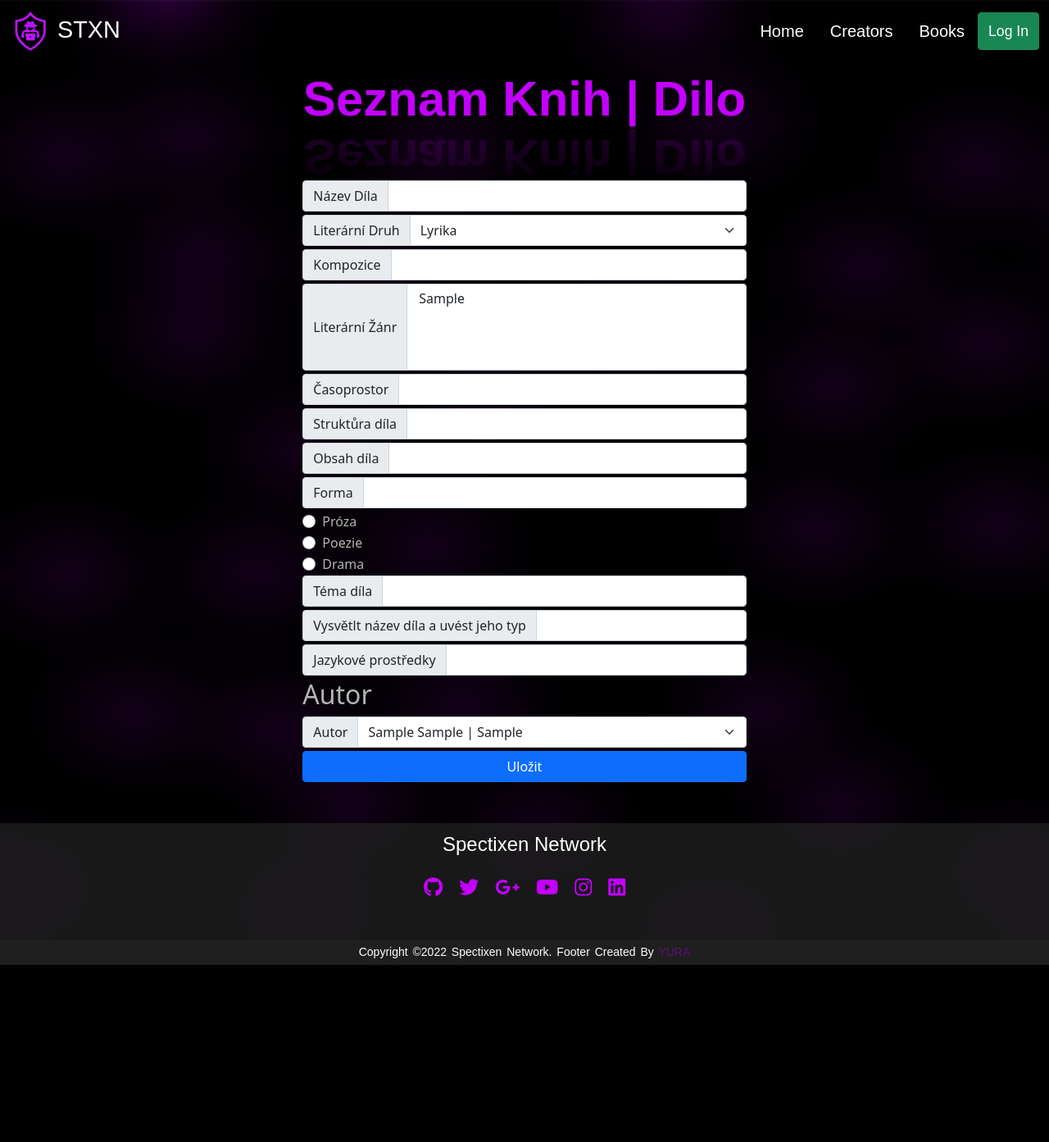
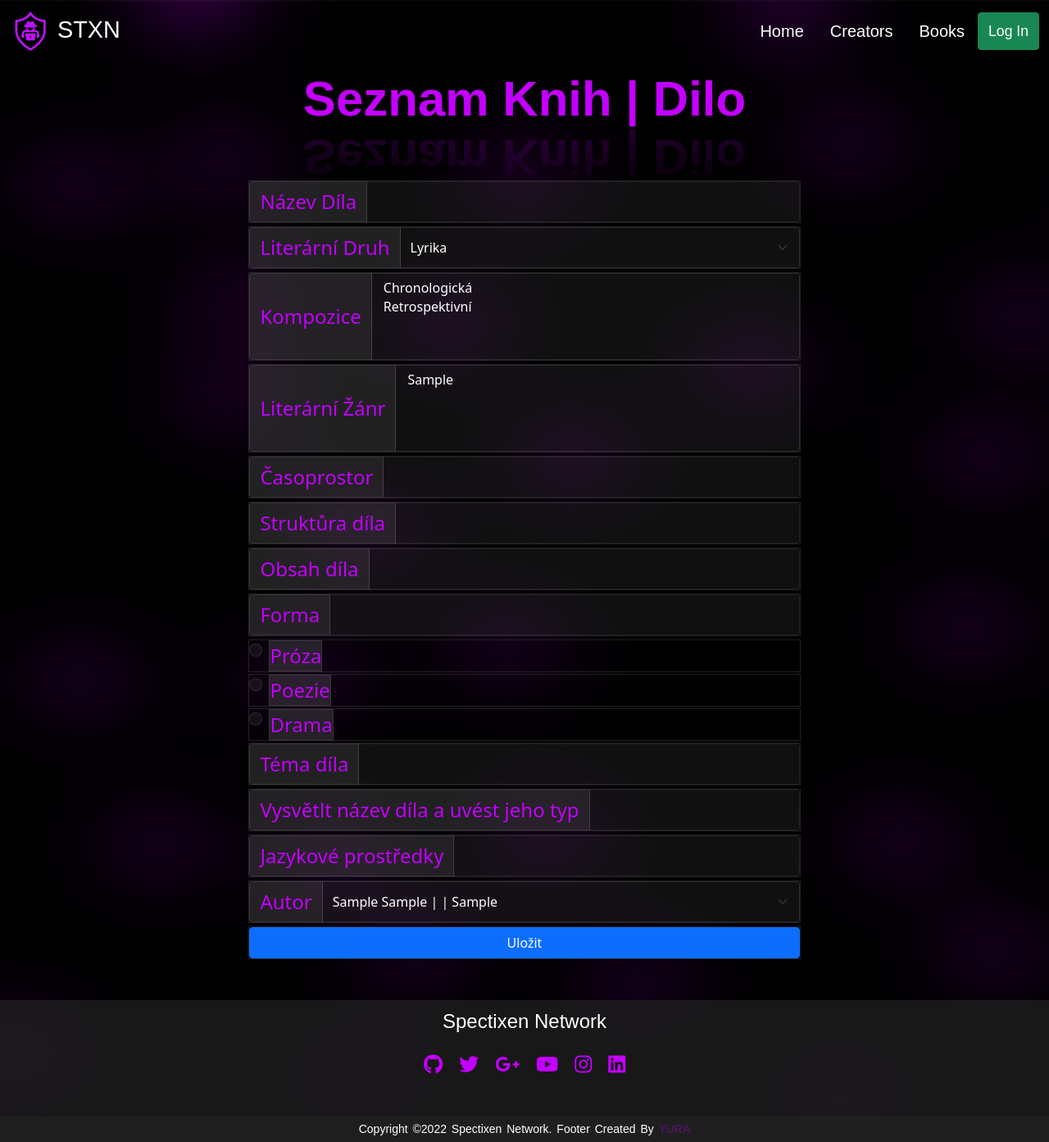
Before and after one commit to Spectixen-Network/STXN-WEBv0, a PHP site: page /seznam-knih/views/formDilo.php in a window 1280 px wide. Shown: the whole page at 82% size. Before the commit the page ends 1177 px from the top, so only its background shows below. Run offline with PHP 8.4, Linux system fonts and the light colour scheme; tables that the repository leaves empty hold one stand-in row (values such as "Sample post"); data that the repository does not hold is empty; some libraries are stand-ins or nearby versions.

Commit message:
Snad už předfinální podoba formulářů.

```diff
--- a/css/style.css
+++ b/css/style.css
@@ -761,7 +761,7 @@ footer {
 }
 
 .knihy-forms {
-    height: 44.5vh;
+    /*height: 44.5vh;*/
 }
 
 .knihy-forms *:not(button, option) {
--- a/seznam-knih/views/formAutor.php
+++ b/seznam-knih/views/formAutor.php
@@ -20,6 +20,7 @@ banner("Seznam Knih | Autor");
 <div class="container d-flex justify-content-center">
 
     <form action="../saves/saveAutor.php" method="POST">
+        <div style="height: 44.5vh;">
             <div class="knihy-forms">
                 <div class="input-group mb-1">
                     <span class="input-group-text">Jméno a Příjmení</span>
@@ -45,6 +46,7 @@ banner("Seznam Knih | Autor");
                     <button type="submit" class="btn btn-primary">Přidat</button>
                 </div>
             </div>
+        </div>
     </form>
 </div>
 
--- a/seznam-knih/views/formDilo.php
+++ b/seznam-knih/views/formDilo.php
@@ -8,7 +8,7 @@ $query = "SELECT * FROM zanr";
 $result = mysqli_query($con, $query);
 $zanry = mysqli_fetch_all($result);
 
-$autorIDQuery = "SELECT * FROM autor;";
+$autorIDQuery = "SELECT * FROM (autor a INNER JOIN autor_smer a_s ON a.id = a_s.autor_id) INNER JOIN smer s ON a_s.smer_id = s.id;";
 $autor = mysqli_fetch_all(mysqli_query($con, $autorIDQuery));
 
 html_start("Seznam Knih | Dílo", "../../css/style");
@@ -20,6 +20,7 @@ banner("Seznam Knih | Dilo");
 <div class="container d-flex justify-content-center">
 
     <form action="../saves/saveDilo.php" method="POST">
+        <div class="knihy-forms">
             <div class="input-group mb-1">
                 <span class="input-group-text">Název Díla</span>
                 <input type="text" name="nazev" class="form-control">
@@ -33,8 +34,11 @@ banner("Seznam Knih | Dilo");
                 </select>
             </div>
             <div class="input-group mb-1">
-            <span class="input-group-text">Kompozice</span>
-            <input type="text" name="kompozice" class="form-control">
+                <label class="input-group-text" for="inputGroupSelect04">Kompozice</label>
+                <select name="kompozice[]" class="form-select" id="inputGroupSelect04" style="overflow: auto;" required multiple>
+                    <option value="Chronologická">Chronologická</option>
+                    <option value="Retrospektivní">Retrospektivní</option>
+                </select>
             </div>
             <div class="input-group mb-1">
                 <label class="input-group-text" for="inputGroupSelect02">Literární Žánr</label>
@@ -125,16 +129,16 @@ banner("Seznam Knih | Dilo");
                     <div id="postavaD">
                         <div class="input-group mb-1">
                             <span class="input-group-text">Postava, Vlastnosti</span>
-                        <input type="text" name="jmenoPostavy[]" class="form-control">
-                        <select name="typPostavy[]" class="form-select" id="inputGroupSelect02" style="overflow: auto;">
+                            <input type="text" name="jmenoPostavyD[]" class="form-control">
+                            <select name="typPostavyD[]" class="form-select" id="inputGroupSelect02" style="overflow: auto;">
                                 <option value="Hlavní">Hlavní</option>
                                 <option value="Vedlejší">Vedlejší</option>
                             </select>
-                        <select name="vlastnosti[]" class="form-select" id="inputGroupSelect02" style="overflow: auto;">
+                            <select name="vlastnostiD[]" class="form-select" id="inputGroupSelect02" style="overflow: auto;">
                                 <option value="Kladná">Kladná</option>
                                 <option value="Záporná">Záporná</option>
                             </select>
-                        <select name="literarniTyp[]" class="form-select" id="inputGroupSelect02" style="overflow: auto;">
+                            <select name="literarniTypD[]" class="form-select" id="inputGroupSelect02" style="overflow: auto;">
                                 <option value=""></option>
                                 <option value="Literární">Literární</option>
                                 <option value="Historická">Historická</option>
@@ -155,21 +159,20 @@ banner("Seznam Knih | Dilo");
                 <span class="input-group-text">Jazykové prostředky</span>
                 <input type="text" name="jazykoveProstredky" class="form-control">
             </div>
-
-        <h2>Autor</h2>
             <div class="input-group mb-1">
                 <label class="input-group-text" for="inputGroupSelect03">Autor</label>
                 <select name="autor" class="form-select" id="inputGroupSelect03">
                     <?php
                     for ($i = 0; $i < count($autor); $i++)
                     {
-                    option($autor[$i][0], $autor[$i][1] . " " . $autor[$i][2] . " | " . $autor[$i][3]);
+                        option($autor[$i][0], $autor[$i][1] . " " . $autor[$i][2] . " | " . $autor[$i][8] . " | " . $autor[$i][3]);
                     }
                     ?>
                 </select>
             </div>
             <div class="input-group d-grid gap-2 col-6 mx-auto">
                 <button type="submit" class="btn btn-primary">Uložit</button>
+            </div>
         </div>
     </form>
     <script>
```
Also changed, not shown: seznam-knih/saves/saveDilo.php (+39 -6 lines). Lines whose indentation alone changed are shown as unchanged.
